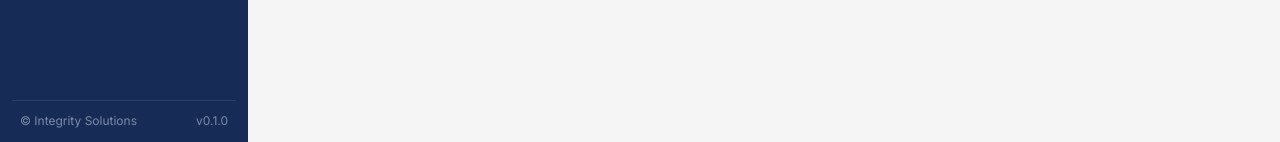
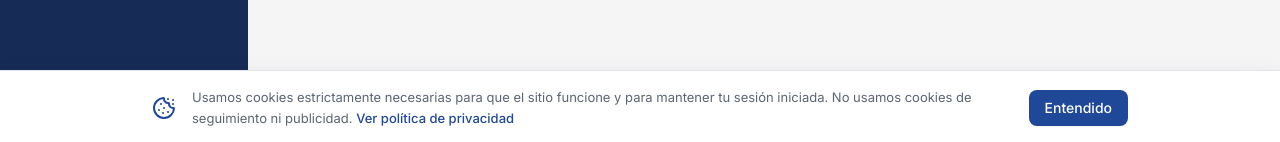
Before and after one commit to Integrity-Solutions-Consulting/isc-ats-frontend, a Next.js app: page /configuracion/roles in a window 1280 px wide. Shown: the part 655-797 px from the top of the page. Built offline with nearby package versions, Linux system fonts and the light colour scheme; no server answers.

Commit message:
feat(cookies): add informational cookie consent banner

```diff
--- a/src/app/layout.tsx
+++ b/src/app/layout.tsx
@@ -3,6 +3,7 @@ import { Inter } from "next/font/google";
 // Design tokens live in frontend/globals.css (single source of truth, Tailwind v4 CSS-first).
 import "../../globals.css";
 import { QueryProvider } from "@/providers/QueryProvider";
+import { CookieConsentBanner } from "@/features/cookies/CookieConsentBanner";
 
 const inter = Inter({
   subsets: ["latin"],
@@ -24,6 +25,7 @@ export default function RootLayout({
     <html lang="es" className={`${inter.variable} h-full antialiased`}>
       <body className="min-h-full">
         <QueryProvider>{children}</QueryProvider>
+        <CookieConsentBanner />
       </body>
     </html>
   );
--- /dev/null
+++ b/src/features/cookies/CookieConsentBanner.tsx
@@ -0,0 +1,67 @@
+'use client';
+
+import { useState, useSyncExternalStore } from 'react';
+import { Cookie } from 'lucide-react';
+
+import { Button } from '@/design-system/ui/button';
+import { LegalModal } from '@/features/legal/LegalModal';
+import type { LegalDocId } from '@/features/legal/content';
+import {
+  acknowledgeCookies,
+  getCookieConsentServerSnapshot,
+  getCookieConsentSnapshot,
+  subscribeCookieConsent,
+} from './cookieConsent';
+
+/**
+ * Informational cookie notice. The app uses only strictly-necessary cookies, so
+ * this informs rather than asks for granular consent. Shown until acknowledged
+ * (stored per browser — see cookieConsent.ts).
+ */
+export function CookieConsentBanner() {
+  const acknowledged = useSyncExternalStore(
+    subscribeCookieConsent,
+    getCookieConsentSnapshot,
+    getCookieConsentServerSnapshot,
+  );
+  const [legalDoc, setLegalDoc] = useState<LegalDocId | null>(null);
+
+  if (acknowledged) return null;
+
+  return (
+    <>
+      <div
+        role="region"
+        aria-label="Aviso de cookies"
+        className="fixed inset-x-0 bottom-0 z-50 border-t border-border bg-surface shadow-lg"
+      >
+        <div className="mx-auto flex max-w-5xl flex-col gap-3 px-4 py-4 sm:flex-row sm:items-center sm:gap-4 sm:px-6">
+          <Cookie className="hidden size-6 shrink-0 text-primary-600 sm:block" />
+
+          <p className="flex-1 text-[13px] leading-relaxed text-ink-muted">
+            Usamos cookies estrictamente necesarias para que el sitio funcione y
+            para mantener tu sesión iniciada. No usamos cookies de seguimiento ni
+            publicidad.{' '}
+            <button
+              type="button"
+              onClick={() => setLegalDoc('privacy')}
+              className="font-medium text-primary-600 hover:underline"
+            >
+              Ver política de privacidad
+            </button>
+          </p>
+
+          <Button
+            type="button"
+            onClick={acknowledgeCookies}
+            className="w-full shrink-0 sm:w-auto"
+          >
+            Entendido
+          </Button>
+        </div>
+      </div>
+
+      <LegalModal doc={legalDoc} onClose={() => setLegalDoc(null)} />
+    </>
+  );
+}
--- /dev/null
+++ b/src/features/cookies/cookieConsent.ts
@@ -0,0 +1,72 @@
+/**
+ * Cookie-consent state — stored per browser in localStorage, NOT in the database
+ * (the notice is shown to anonymous visitors before login; consent is per-device).
+ *
+ * Today the app sets ONLY strictly-necessary cookies (auth + session display),
+ * which are exempt from prior consent, so this is an informational notice, not a
+ * granular opt-in manager.
+ *
+ * EXTENSION POINT — when non-essential cookies (analytics, marketing) are added:
+ *   1. Bump the version in CONSENT_KEY (e.g. v2). That alone forces every visitor
+ *      to see the notice again and re-acknowledge — the real safeguard against a
+ *      stale consent record.
+ *   2. Replace the boolean acknowledgment with a per-category preference object,
+ *      and gate each non-essential script on the stored preference (do NOT load
+ *      the script until its category is accepted).
+ *
+ * Exposed as a useSyncExternalStore-compatible store so the banner can read it
+ * without a setState-in-effect (forbidden by the project's React Compiler rules)
+ * and without an SSR hydration mismatch.
+ */
+
+const CONSENT_KEY = 'cookie-consent-v1';
+const ACKNOWLEDGED = 'acknowledged';
+
+type Listener = () => void;
+const listeners = new Set<Listener>();
+
+function read(): boolean {
+  try {
+    return localStorage.getItem(CONSENT_KEY) === ACKNOWLEDGED;
+  } catch {
+    // localStorage blocked (private mode, etc.) — treat as not acknowledged.
+    return false;
+  }
+}
+
+/** Record that the visitor saw the notice. Notifies subscribers in this tab. */
+export function acknowledgeCookies(): void {
+  try {
+    localStorage.setItem(CONSENT_KEY, ACKNOWLEDGED);
+  } catch {
+    // Storage unavailable — the banner simply reappears next visit. The cookies
+    // are strictly necessary regardless, so nothing breaks.
+  }
+  listeners.forEach((listener) => listener());
+}
+
+export function subscribeCookieConsent(listener: Listener): () => void {
+  listeners.add(listener);
+  // Cross-tab sync: reflect an acknowledgment made in another tab.
+  const onStorage = (e: StorageEvent) => {
+    if (e.key === CONSENT_KEY) listener();
+  };
+  window.addEventListener('storage', onStorage);
+  return () => {
+    listeners.delete(listener);
+    window.removeEventListener('storage', onStorage);
+  };
+}
+
+export function getCookieConsentSnapshot(): boolean {
+  return read();
+}
+
+/**
+ * Server (and first hydration) snapshot: report "acknowledged" so the banner is
+ * never server-rendered. This avoids a flash on every SSR page and a hydration
+ * mismatch; the client snapshot then reveals the banner when truly pending.
+ */
+export function getCookieConsentServerSnapshot(): boolean {
+  return true;
+}
```
